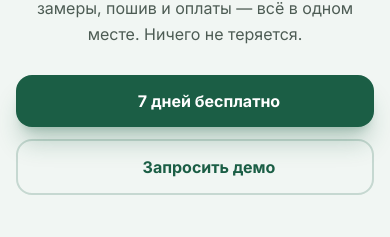
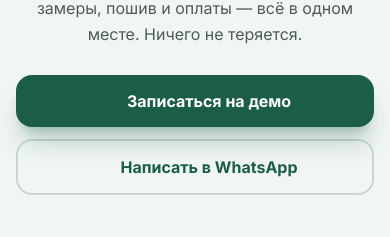
Before and after one commit to nurdamiron/gardina-biz, a React (Vite) app in the folder gardina-frontend/: page / in a window 390 px wide. Shown: the part 356-593 px from the top of the page. Built offline with nearby package versions, Linux system fonts and the light colour scheme; no server answers; some icons are missing.

Commit message:
fix: update all CTA texts to booking-focused, fix old phone in i18n

```diff
--- a/gardina-frontend/src/i18n/locales/kz/landing.js
+++ b/gardina-frontend/src/i18n/locales/kz/landing.js
@@ -16,8 +16,8 @@ const landing = {
     title2: 'бір жүйеден басқарыңыз',
     description:
       'Gardina — перде салоныңызға арналған жұмыс құралы. Клиент, ұсыныс, өлшем, тігу және төлем бойынша барлық мәлімет бір жерде. Ештеңе жоғалмайды.',
-    ctaPrimary: '7 күн тегін бастау',
-    ctaSecondary: 'Демо сұрау',
+    ctaPrimary: 'Демоға жазылу',
+    ctaSecondary: 'WhatsApp жазу',
     statsClients: 'Клиенттер',
     statsClientsHint: 'Барлығы бір тізімде',
     statsProposals: 'Ұсыныс',
@@ -203,7 +203,7 @@ const landing = {
         f2: 'Клиенттер, өтінімдер, воронка',
         f3: 'Кездесу мен өлшем күнтізбесі',
         f4: 'Негізгі аналитика',
-        cta: 'Start таңдау',
+        cta: 'Демоға жазылу',
       },
       pro: {
         name: 'Pro',
@@ -213,7 +213,7 @@ const landing = {
         f3: 'Өндіріс/монтаж этаптары',
         f4: 'Тіндер мен қалдық есебі',
         f5: '7 күн тегін Pro trial',
-        cta: '7 күн тегін көру',
+        cta: 'Демоға жазылу',
       },
       network: {
         name: 'Network',
@@ -275,10 +275,10 @@ const landing = {
 
   cta: {
     title: 'Gardina сізге сай ма?',
-    subtitle: 'Қысқа сұхбатта түсінеміз. Кейін жүйеге кіру немесе толық демо — сіздің таңдауыңыз.',
-    primary: 'Тегін бастау',
+    subtitle: 'Қысқа сұхбатта түсінеміз. Ыңғайлы уақытты таңдаңыз — сөйлесеміз.',
+    primary: 'Демоға жазылу',
     whatsapp: 'WhatsApp',
-    phone: '+7 771 537 3201',
+    phone: '+7 707 942 9827',
   },
 
   footer: {
--- a/gardina-frontend/src/i18n/locales/ru/landing.js
+++ b/gardina-frontend/src/i18n/locales/ru/landing.js
@@ -16,8 +16,8 @@ const landing = {
     title2: 'из одной системы',
     description:
       'Gardina — рабочий инструмент для вашего салона штор. Клиенты, предложения, замеры, пошив и оплаты — всё в одном месте. Ничего не теряется.',
-    ctaPrimary: '7 дней бесплатно',
-    ctaSecondary: 'Запросить демо',
+    ctaPrimary: 'Записаться на демо',
+    ctaSecondary: 'Написать в WhatsApp',
     statsClients: 'Клиенты',
     statsClientsHint: 'Все в одном списке',
     statsProposals: 'Предложения',
@@ -200,7 +200,7 @@ const landing = {
         f2: 'Клиенты, заявки, простая воронка',
         f3: 'Календарь встреч и замеров',
         f4: 'Базовая аналитика',
-        cta: 'Выбрать Start',
+        cta: 'Записаться на демо',
       },
       pro: {
         name: 'Pro',
@@ -210,7 +210,7 @@ const landing = {
         f3: 'Этапы производства/монтажа',
         f4: 'Учёт ткани и остатков',
         f5: '7 дней бесплатно на Pro',
-        cta: '7 дней бесплатно',
+        cta: 'Записаться на демо',
       },
       network: {
         name: 'Network',
@@ -272,10 +272,10 @@ const landing = {
 
   cta: {
     title: 'Подходит ли Gardina вам?',
-    subtitle: 'Поймём это в коротком разговоре. Войти или взять полный демо — решаете сами.',
-    primary: 'Начать бесплатно',
+    subtitle: 'Поймём это в коротком разговоре. Выберите удобное время — и обсудим.',
+    primary: 'Записаться на демо',
     whatsapp: 'WhatsApp',
-    phone: '+7 771 537 3201',
+    phone: '+7 707 942 9827',
   },
 
   footer: {
```
